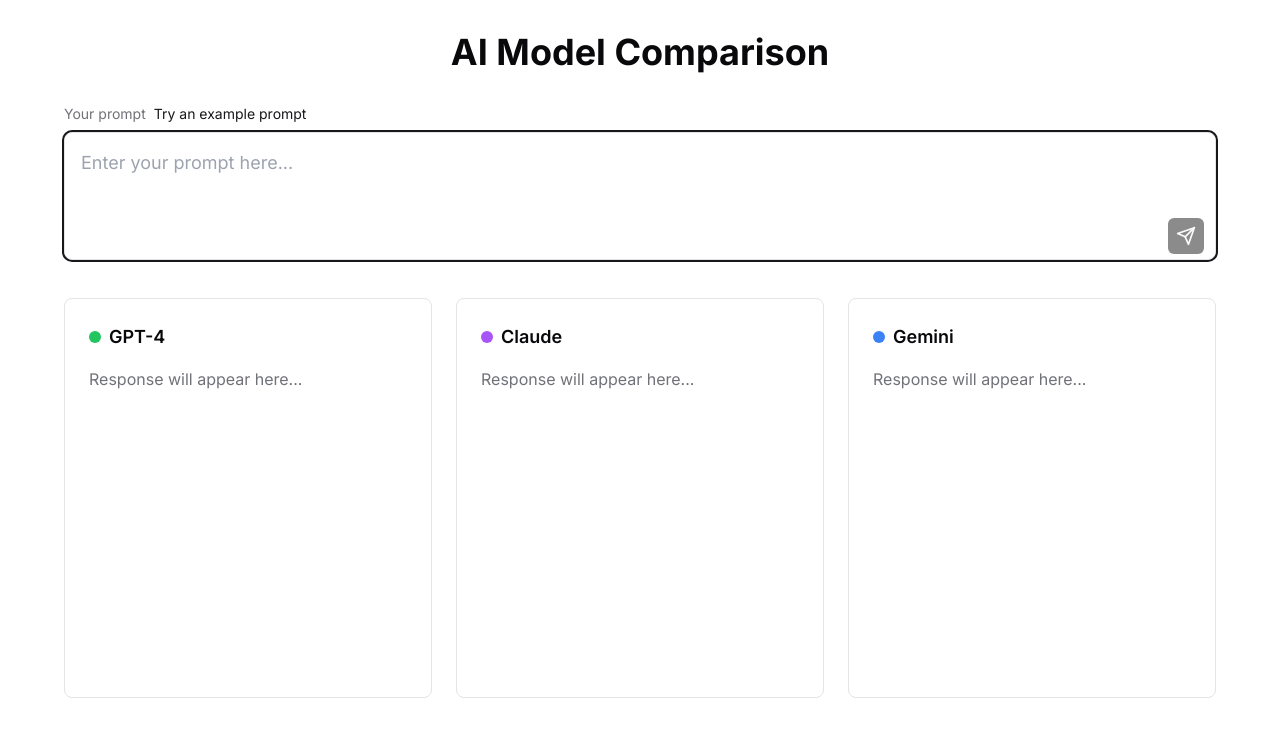
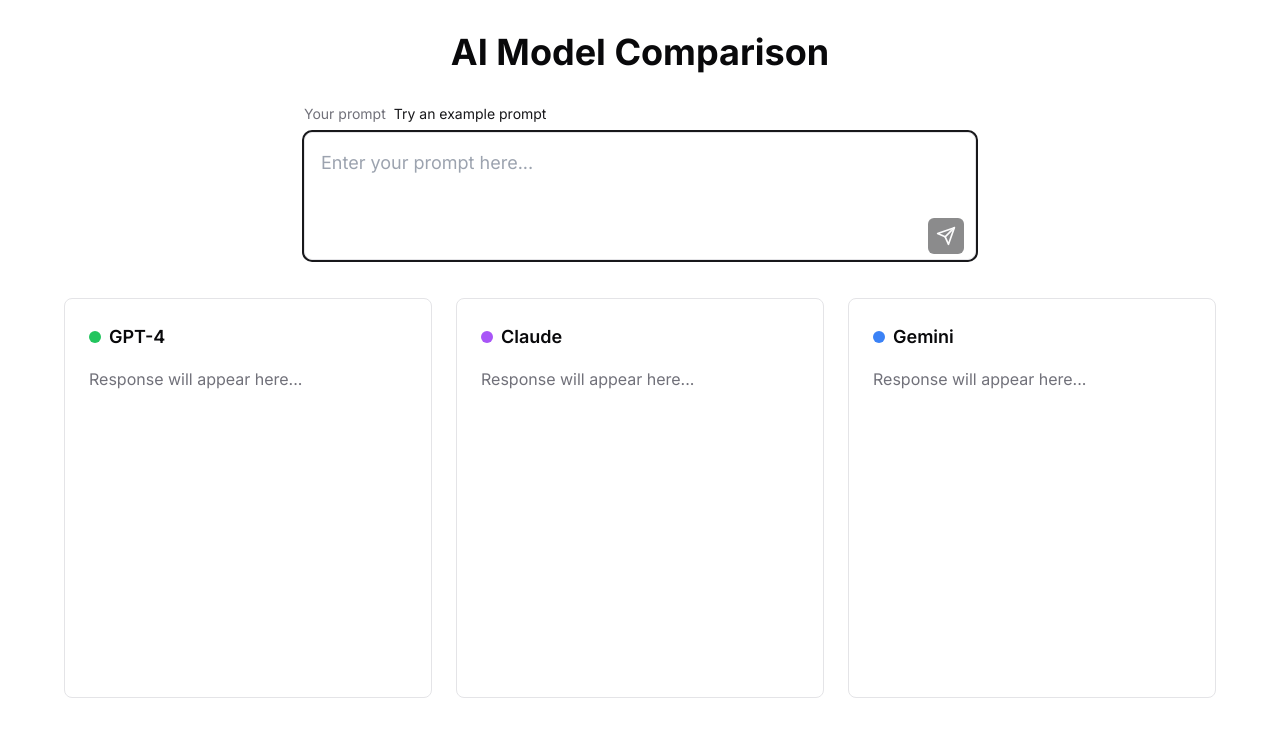
Before and after one commit to marciob/ai-comparison-frontend, a Next.js app: page / in a window 1280 px wide. Shown: the top 736 px of the page. Built offline with nearby package versions, Linux system fonts and the light colour scheme.

Commit message:
adjusting ui size

```diff
--- a/app/components/prompt/PromptInput.tsx
+++ b/app/components/prompt/PromptInput.tsx
@@ -57,7 +57,8 @@
   };
 
   return (
-    <form onSubmit={handleSubmit} className="space-y-4">
+    <div className="flex justify-center w-full">
+      <form onSubmit={handleSubmit} className="w-full max-w-2xl space-y-4">
         <div className="relative">
           <div className="flex items-center gap-2 mb-2">
             <label htmlFor="prompt" className="text-sm text-muted-foreground">
@@ -92,5 +93,6 @@
           </div>
         </div>
       </form>
+    </div>
   );
 }
```
Lines whose indentation alone changed are shown as unchanged.
